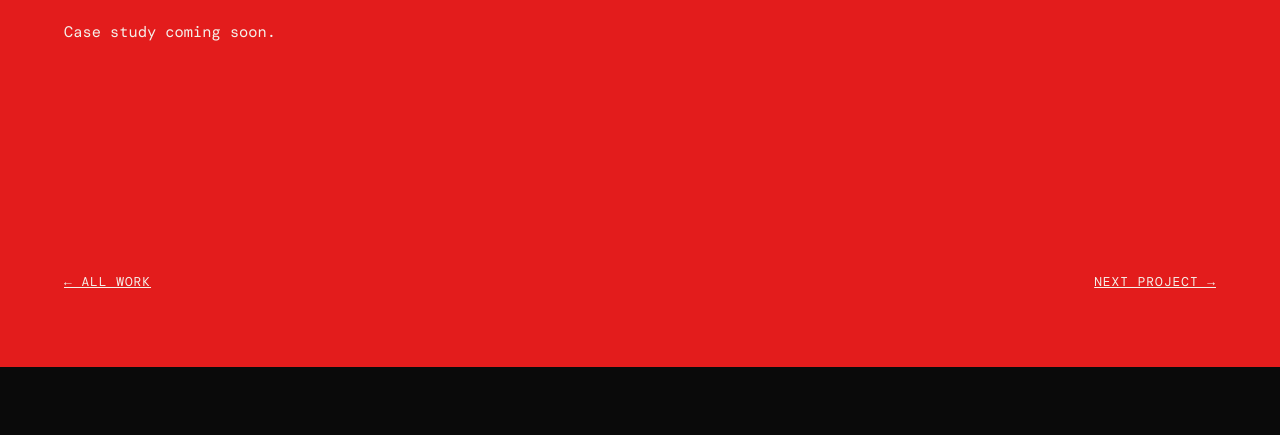
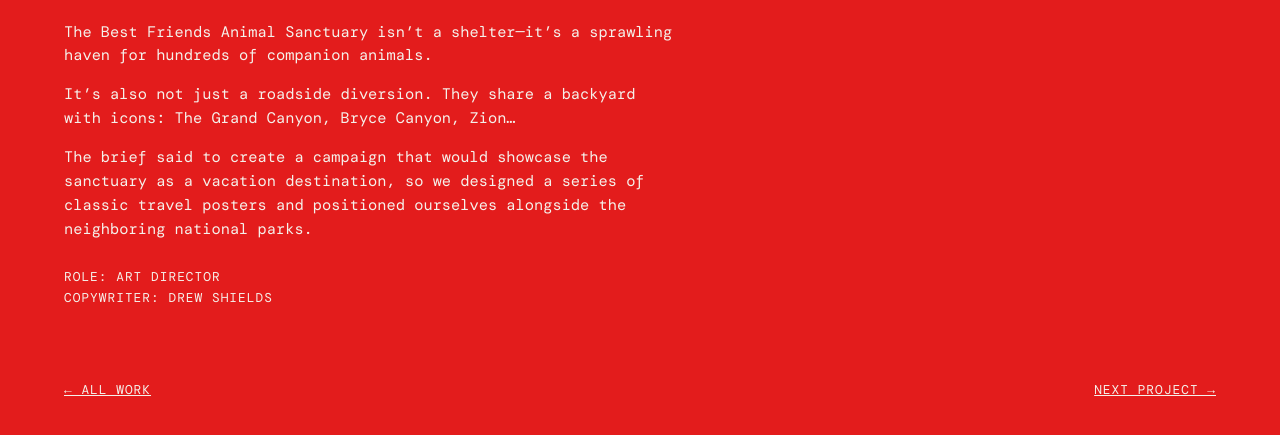
Before and after one commit to maiajss/portfolio, a plain HTML site: page projects/go-fetch-adventure.html in a window 1280 px wide. Shown: the part 433-868 px from the top of the page. Before the commit the page ends 800 px from the top, so only its background shows below. Drawn offline with nearby package versions, Linux system fonts and the light colour scheme.

Commit message:
Go Fetch Adventure: write-up and credits
Co-Authored-By: Claude Opus 5.5 <noreply@anthropic.com>
Claude-Session: https://claude.ai/code/session_01KtqpWn2cpZZ1p37ZCzTow5

```diff
--- a/projects/go-fetch-adventure.html
+++ b/projects/go-fetch-adventure.html
@@ -14,7 +14,15 @@
     <a class="project__back" href="../index.html">&larr; All work</a>
     <h1 class="band__title" aria-label="Go fetch adventure">GO F<span class="k-fetch-e">E</span>TCH&nbsp;ADVENTURE</h1>
     <p class="band__blurb">This isn’t a pound. It’s a vacation&nbsp;destination.</p>
-    <p class="project__body">Case study coming soon.</p>
+    <div class="project__body">
+      <p>The Best Friends Animal Sanctuary isn&rsquo;t a shelter&mdash;it&rsquo;s a sprawling haven for hundreds of companion&nbsp;animals.</p>
+      <p>It&rsquo;s also not just a roadside diversion. They share a backyard with icons: The Grand Canyon, Bryce Canyon, Zion&hellip;</p>
+      <p>The brief said to create a campaign that would showcase the sanctuary as a vacation destination, so we designed a series of classic travel posters and positioned ourselves alongside the neighboring national&nbsp;parks.</p>
+    </div>
+    <ul class="project__credits">
+      <li>Role: Art&nbsp;director</li>
+      <li>Copywriter: Drew&nbsp;Shields</li>
+    </ul>
     <nav class="project__nav" aria-label="More work">
       <a href="../index.html">&larr; All work</a>
       <a href="notes.html">Next project &rarr;</a>
```
